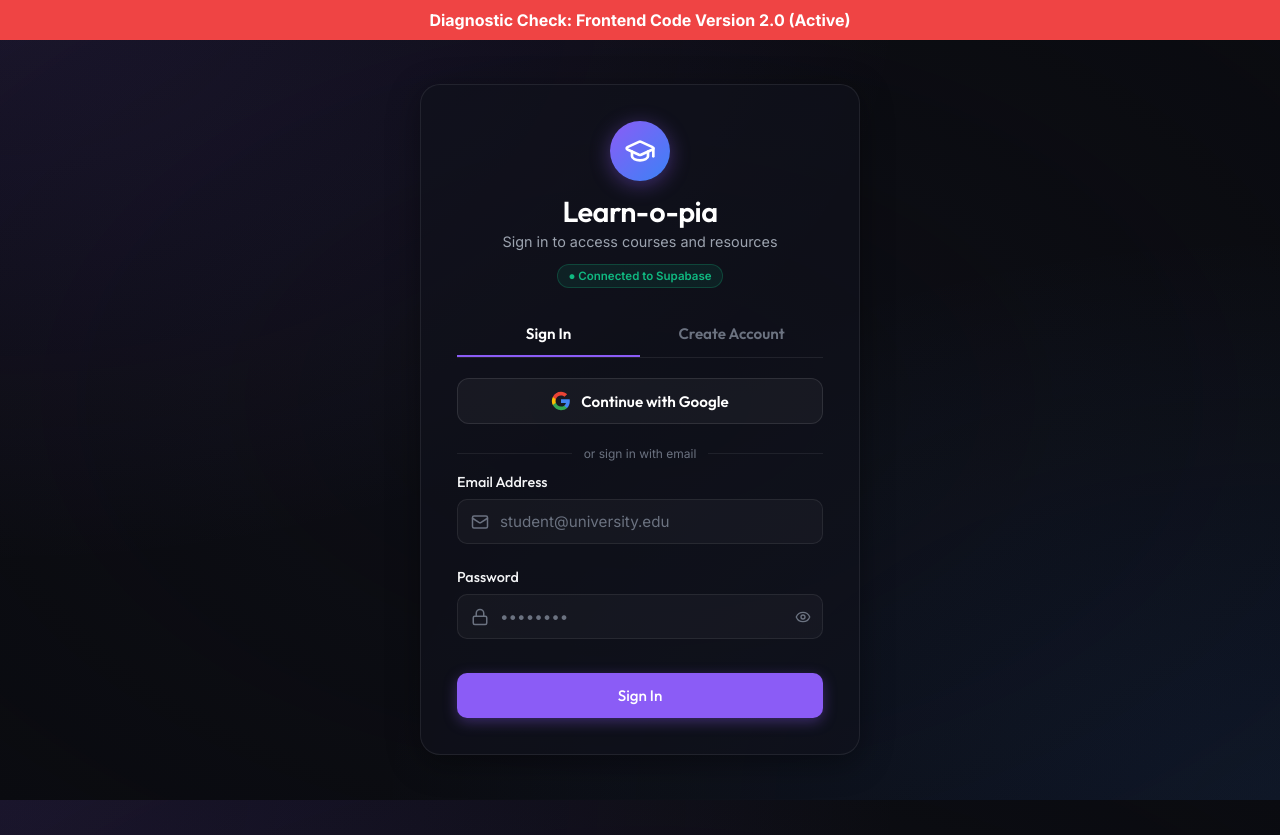
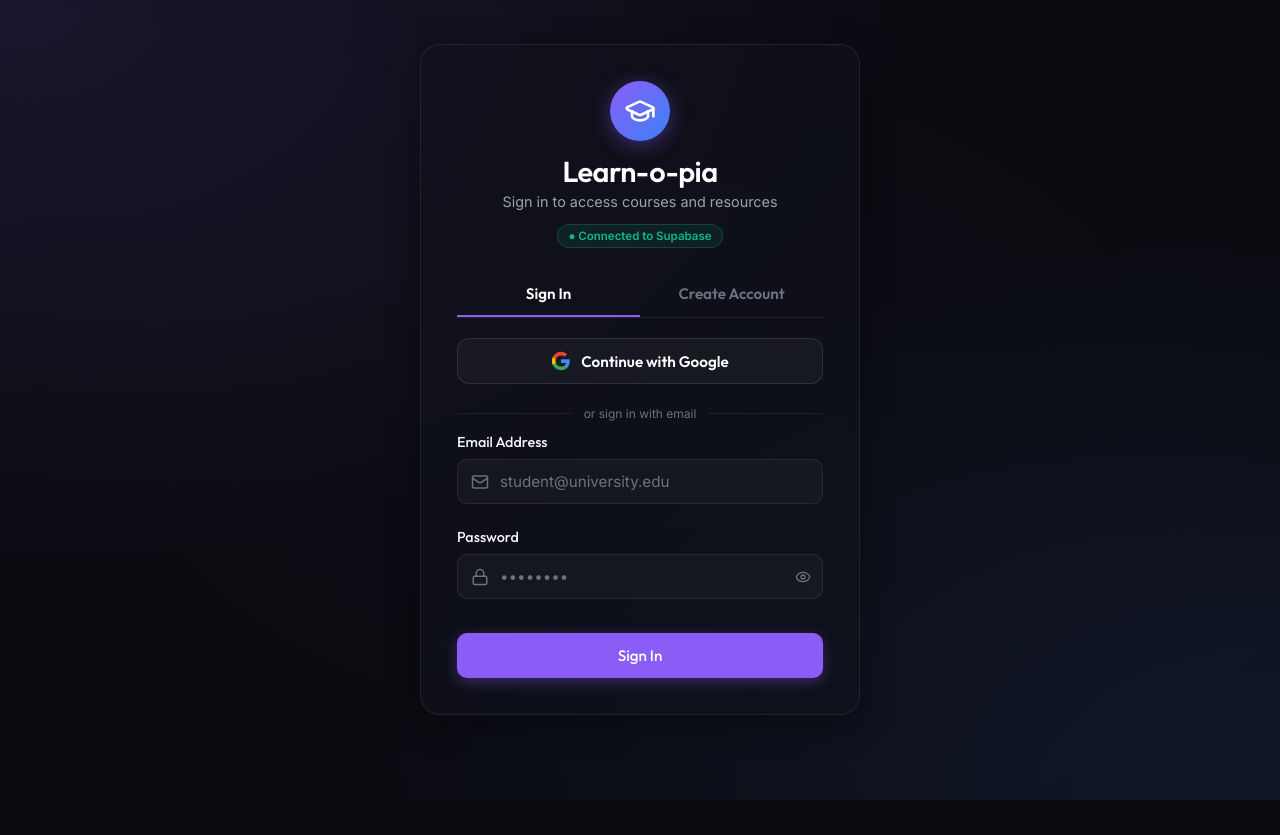
Before and after one commit to diiipakkk-08/learn-o-pia, a React (Vite) app: page / in a window 1280 px wide. After the commit the page ends 800 px from the top, so only its background shows below. Built offline with nearby package versions, Linux system fonts and the light colour scheme; no server answers; the database is empty.

Commit message:
chore: remove diagnostic check banner

```diff
--- a/src/App.jsx
+++ b/src/App.jsx
@@ -97,9 +97,6 @@
 
   return (
     <div className="app-container">
-      <div style={{ background: '#ef4444', color: 'white', padding: '10px', textAlign: 'center', fontWeight: 'bold', zIndex: 99999, position: 'relative' }}>
-        Diagnostic Check: Frontend Code Version 2.0 (Active)
-      </div>
       {/* Global Header Nav */}
       {currentUser && (
         <Header
```
